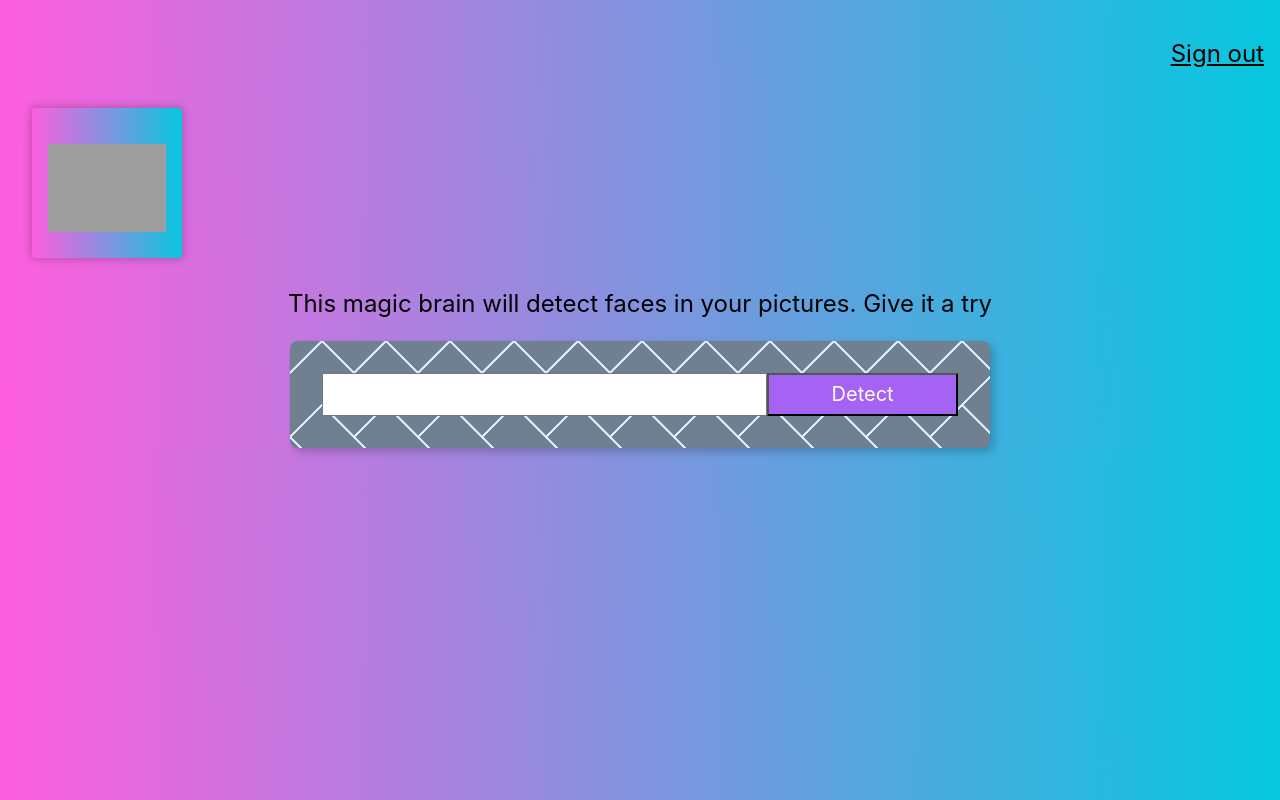
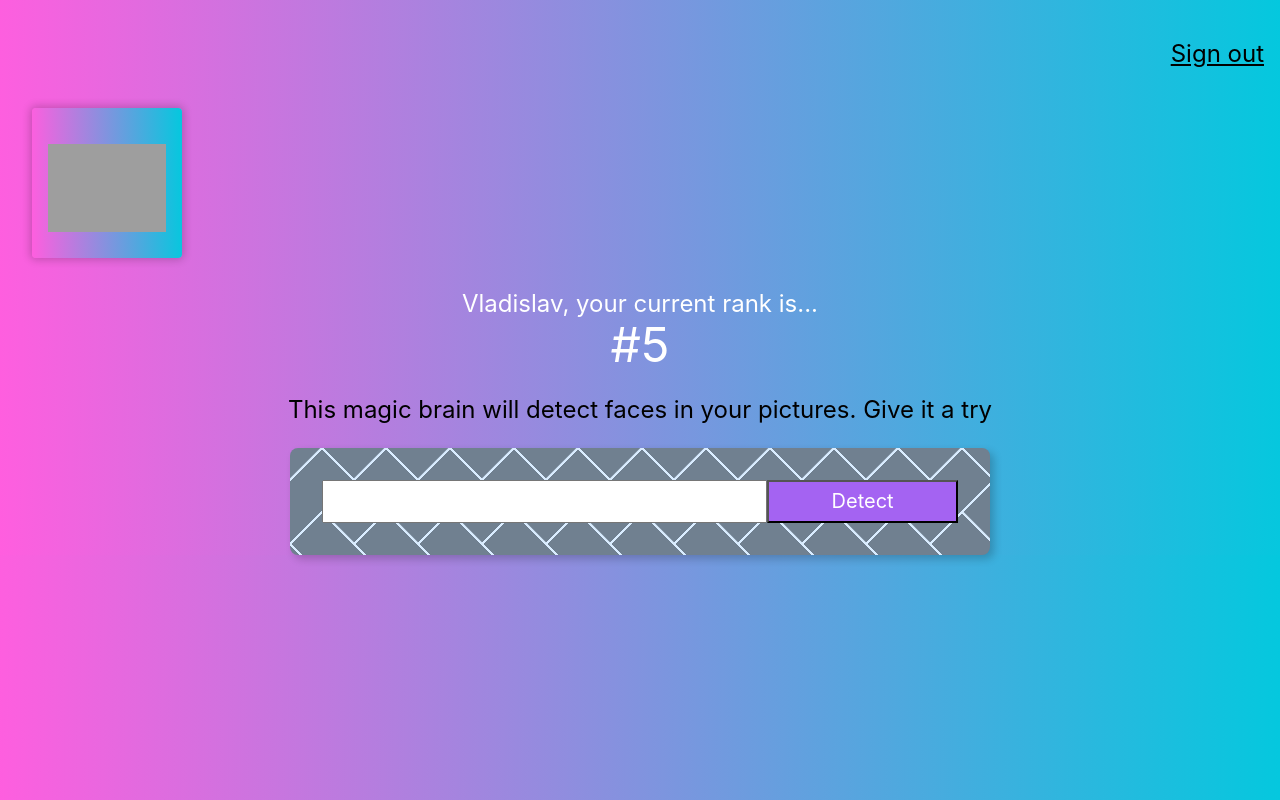
Before and after one commit to Vladislp/Smart-Brain, a React (Create React App) app in the folder smart-brain-app/: page / in a window 1280 px wide. Built offline with nearby package versions, Linux system fonts and the light colour scheme; grey boxes are pictures that could not be loaded.

Commit message:
4-Add-Rank-Component-To-Project
Adding rank component and trying to make work react-particles

```diff
--- a/smart-brain-app/package.json
+++ b/smart-brain-app/package.json
@@ -8,6 +8,7 @@
     "@testing-library/user-event": "^13.5.0",
     "react": "^18.2.0",
     "react-dom": "^18.2.0",
+    "react-particles": "^2.9.3",
     "react-scripts": "5.0.1",
     "react-tilt": "^1.0.2",
     "tachyons": "^4.12.0",
--- a/smart-brain-app/src/App.js
+++ b/smart-brain-app/src/App.js
@@ -2,15 +2,39 @@
 import Navigation from './components/Navigation/Navigation';
 import Logo from './components/Logo/Logo';
 import ImageLinkForm from './components/ImageLinkForm/ImageLinkForm';
+import Rank from './components/Rank/Rank';
+import Particles from 'react-particles';
 import './App.css';
 
+const particlesOptions = {
+    "particles": {
+      "number": {
+        "value": 50
+      },
+      "size": {
+        "value": 3
+      }
+      },
+    "interactivity": {
+      "events": {
+        "onhover": {
+            "enable": true,
+            "mode": "repulse"
+        }
+      }
+    }
+}
 
 class App extends Component {
   render() {
     return (
       <div className="App">
+        <Particles
+          params={particlesOptions}
+        />
         <Navigation />
         <Logo />
+        <Rank />
         <ImageLinkForm />
       </div>
     );
--- /dev/null
+++ b/smart-brain-app/src/components/Rank/Rank.js
@@ -0,0 +1,17 @@
+import React from 'react';
+
+const Rank = () => {
+    return (
+        <div>
+            <div className='white f3'>
+                {'Vladislav, your current rank is...'}
+            </div>
+            <div className='white f1'>
+                {'#5'}
+            </div>
+        </div>
+
+    );
+}
+
+export default Rank;
```
Also changed, not shown: 1 other file (tests, documents, lock files or other folders).
